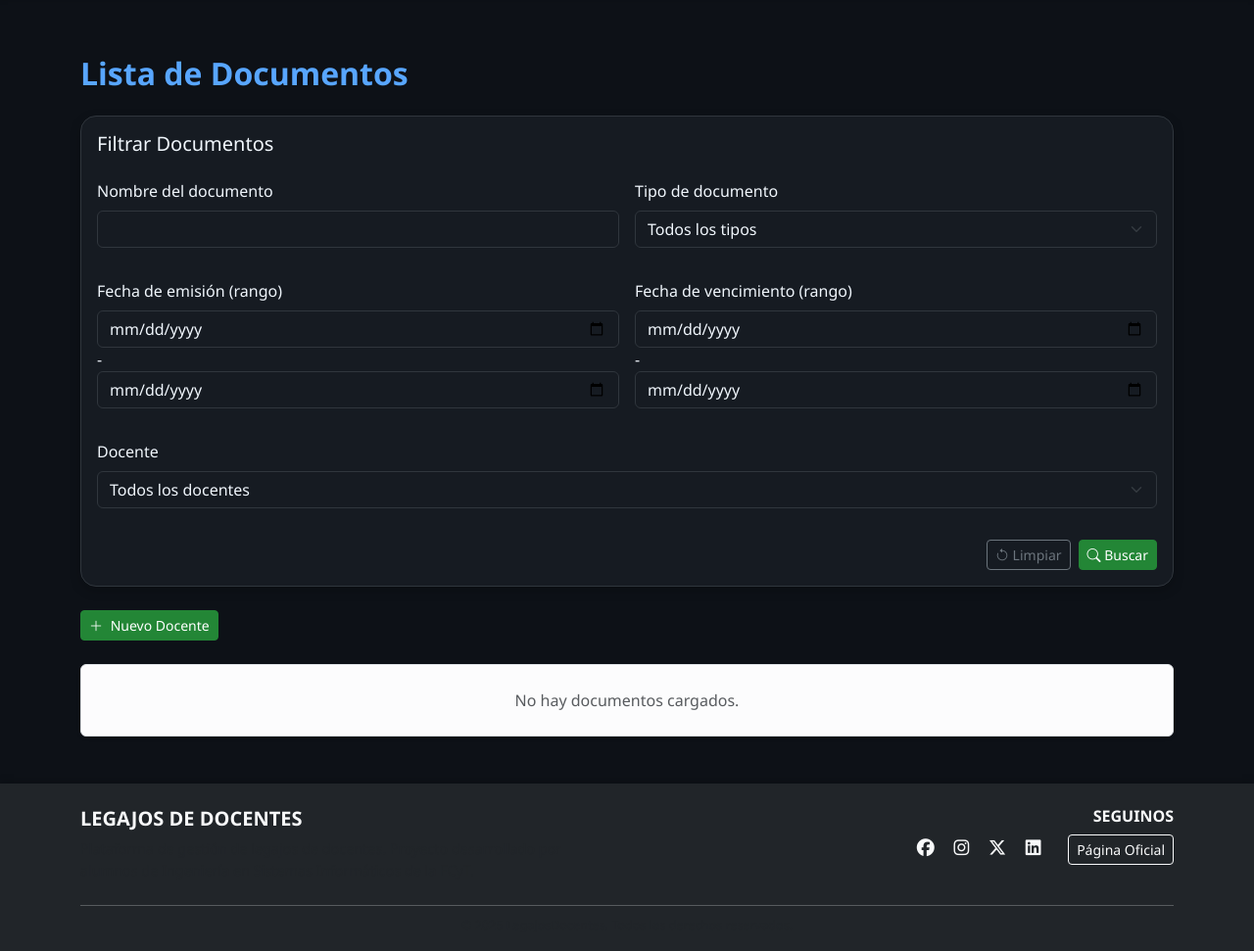
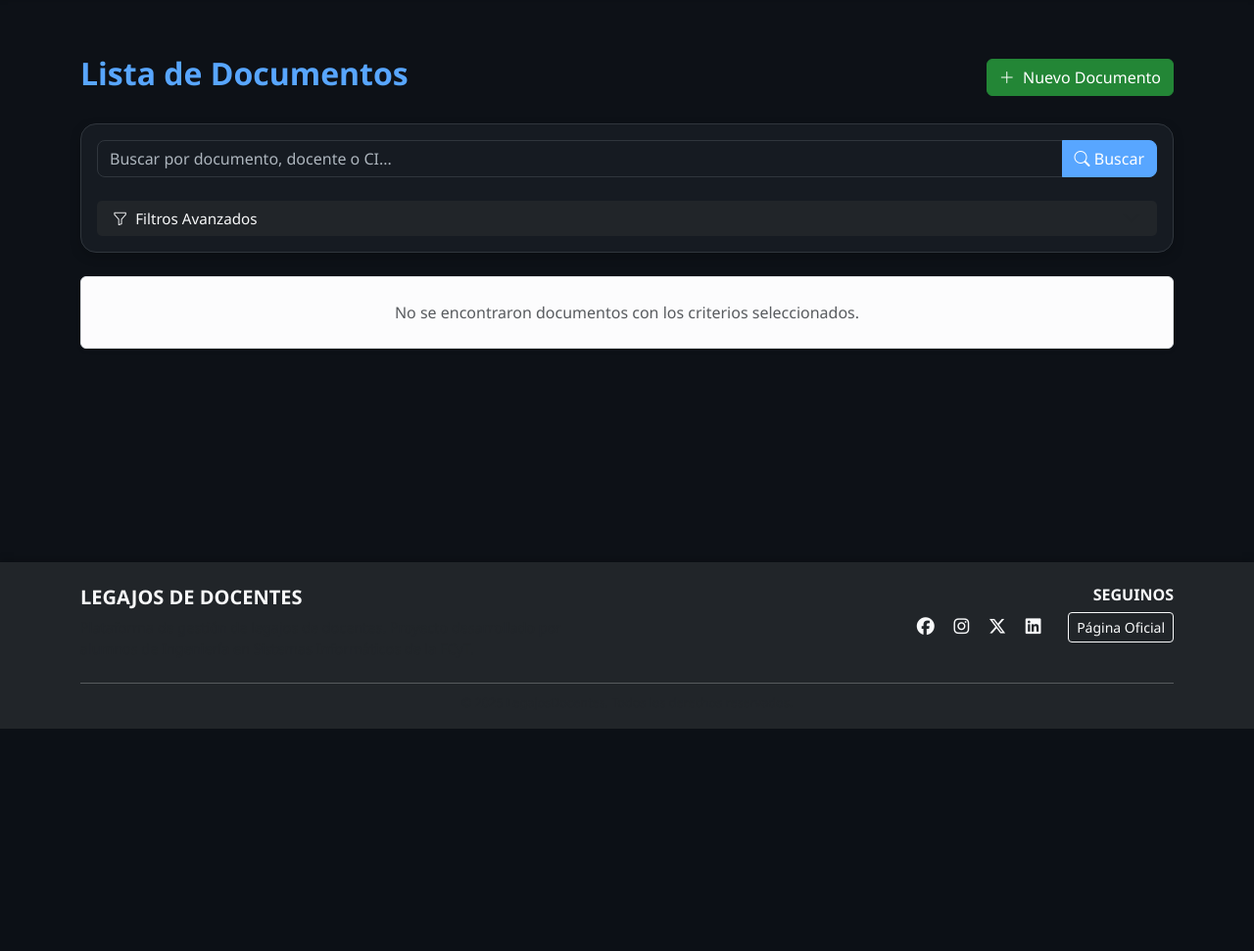
Before and after one commit to ivansosabz/legajos-de-docentes, a Django app: page /docente/documento/ in a window 1280 px wide. Shown: the part 56-1027 px from the top of the page at 98% size. After the commit the page ends 800 px from the top, so only its background shows below. Run offline with Django 5.2, Linux system fonts and the light colour scheme; data that the repository does not hold is empty; some libraries are stand-ins or nearby versions.

Commit message:
acordeo de filtros para el index de documentos

```diff
--- a/legajodedocentes/docente/views.py
+++ b/legajodedocentes/docente/views.py
@@ -75,36 +75,74 @@ def delete(request, id):
 
 # ------------------ DOCUMENTOS ------------------
 
+# def documento(request):
+#     documento_filter = DocumentoFilter(
+#         request.GET,
+#         queryset=Documento.objects.all().order_by('-fecha_emision')
+#     )
+#     query = request.GET.get('search', '')
+#     # documentos_list = Documento.objects.filter(
+#     #     Q(nombre__icontains=query) |
+#     #     Q(docente__nombre__icontains=query) |
+#     #     Q(docente__apellido__icontains=query) |
+#     #     Q(docente__ci__icontains=query) |
+#     #     Q(tipo_documento__nombre__icontains=query)
+#     # ).order_by('-fecha_emision')
+#
+#     paginator = Paginator(documento_filter.qs, DOCUMENTOS_POR_PAGINA)
+#     page = request.GET.get('page')
+#
+#     try:
+#         documentos = paginator.page(page)
+#     except PageNotAnInteger:
+#         documentos = paginator.page(1)
+#     except EmptyPage:
+#         documentos = paginator.page(paginator.num_pages)
+#
+#     return render(request, 'documentos/index.html', {
+#         'documentos': documentos,
+#         # 'query': query,
+#         'filter': documento_filter,
+#     })
 def documento(request):
-    documento_filter = DocumentoFilter(
-        request.GET,
-        queryset=Documento.objects.all().order_by('-fecha_emision')
-    )
-    # query = request.GET.get('search', '')
-    # documentos_list = Documento.objects.filter(
-    #     Q(nombre__icontains=query) |
-    #     Q(docente__nombre__icontains=query) |
-    #     Q(docente__apellido__icontains=query) |
-    #     Q(docente__ci__icontains=query) |
-    #     Q(tipo_documento__nombre__icontains=query)
-    # ).order_by('-fecha_emision')
+    # Obtener parámetros
+    search_query = request.GET.get('search', '')
 
-    paginator = Paginator(documento_filter.qs, DOCUMENTOS_POR_PAGINA)
+    # Base queryset
+    documentos = Documento.objects.select_related(
+        'docente', 'tipo_documento'
+    ).order_by('-fecha_emision')
+
+    # Aplicar búsqueda global si existe
+    if search_query:
+        documentos = documentos.filter(
+            Q(nombre__icontains=search_query) |
+            Q(docente__nombre__icontains=search_query) |
+            Q(docente__apellido__icontains=search_query) |
+            Q(docente__ci__icontains=search_query) |
+            Q(tipo_documento__nombre__icontains=search_query)
+        )
+
+    # Aplicar filtros
+    documento_filter = DocumentoFilter(request.GET, queryset=documentos)
+    documentos_filtrados = documento_filter.qs
+
+    # Paginación
+    paginator = Paginator(documentos_filtrados, DOCUMENTOS_POR_PAGINA)
     page = request.GET.get('page')
 
     try:
-        documentos = paginator.page(page)
+        documentos_paginados = paginator.page(page)
     except PageNotAnInteger:
-        documentos = paginator.page(1)
+        documentos_paginados = paginator.page(1)
     except EmptyPage:
-        documentos = paginator.page(paginator.num_pages)
+        documentos_paginados = paginator.page(paginator.num_pages)
 
     return render(request, 'documentos/index.html', {
-        'documentos': documentos,
-        # 'query': query,
+        'documentos': documentos_paginados,
         'filter': documento_filter,
+        'search_query': search_query,
     })
-
 
 def create_document(request):
     form = DocumentoForm(request.POST or None, request.FILES or None)
--- a/legajodedocentes/templates/documentos/index.html
+++ b/legajodedocentes/templates/documentos/index.html
@@ -1,11 +1,12 @@
+
 {% extends 'layout/base.html' %}
 {% load static %}
 
 {% block title %}Documentos{% endblock %}
 
 {% block content %}
+<div class="container mt-4">
     <!-- Mensajes Flash -->
-  <div class="container mt-4">
     {% if messages %}
         {% for message in messages %}
         <div class="alert alert-{{ message.tags }} alert-dismissible fade show" role="alert">
@@ -15,90 +16,109 @@
         {% endfor %}
     {% endif %}
 
-    <!-- Encabezado -->
-    <h2 class="mb-4">Lista de Documentos</h2>
+    <!-- Encabezado y Controles -->
+    <div class="d-flex justify-content-between align-items-center mb-4">
+        <h2>Lista de Documentos</h2>
+        <a href="{% url 'create_document' %}" class="btn btn-primary">
+            <i class="bi bi-plus-lg me-1"></i> Nuevo Documento
+        </a>
+    </div>
 
-{#    <!-- Barra de Búsqueda -->#}
-{#    <form method="get" action="{% url 'documento' %}" class="mb-4">#}
-{#      {% include 'layout/partials/barra_de_busqueda.html' %}#}
-{#    </form>#}
-    <!-- Formulario de filtros-->
-    {% include 'layout/partials/filtro_documento.html' %}
-    <!-- Botones de Acción -->
-    <div class="mb-4 d-flex justify-content-between align-items-center">
-        <div>
-            <a href="{% url 'create_document' %}" class="btn btn-primary btn-sm">
-                <i class="bi bi-plus-lg me-1"></i> Nuevo Docente
-            </a>
+   <!-- Sistema de Búsqueda y Filtrado -->
+<div class="card mb-4">
+    <div class="card-body">
+        <!-- Formulario principal -->
+        <form method="get">
+            <!-- Barra de Búsqueda Rápida -->
+            <div class="input-group mb-4">
+                <input type="text" name="search" class="form-control"
+                       placeholder="Buscar por documento, docente o CI..."
+                       value="{{ search_query }}">
+                <button class="btn btn-primary" type="submit">
+                    <i class="bi bi-search"></i> Buscar
+                </button>
+            </div>
+
+            <!-- Filtros Avanzados (sin otro form anidado) -->
+            {% include 'layout/partials/filtro_acordeon_documento.html' %}
+        </form>
     </div>
 </div>
 
+
     <!-- Lista de Documentos -->
     {% if documentos %}
-    <div class="row">
+    <div class="row row-cols-1 row-cols-md-2 row-cols-lg-3 g-4">
         {% for documento in documentos %}
-      <div class="col-md-4 mb-4">
-        <div class="card h-100">
+        <div class="col">
+            <div class="card h-100 shadow-sm">
+                <!-- Cabecera de la Card -->
+                <div class="card-header bg-light">
+                    <h5 class="card-title mb-0">{{ documento.nombre }}</h5>
+                </div>
+
                 <!-- Vista previa del documento -->
+                <div class="text-center p-3 border-bottom">
                     {% if documento.archivo %}
                         {% if ".pdf" in documento.archivo.name %}
-              <a href="{{ documento.archivo.url }}" target="_blank" class="text-decoration-none">
-                <div class="card-body text-center">
-                  <i class="bi bi-file-earmark-pdf text-danger" style="font-size: 4rem;"></i>
-                </div>
+                            <a href="{{ documento.archivo.url }}" target="_blank">
+                                <i class="bi bi-file-earmark-pdf text-danger" style="font-size: 3rem;"></i>
                             </a>
                         {% else %}
                             <a href="{{ documento.archivo.url }}" target="_blank">
-                <img src="{{ documento.archivo.url }}" class="card-img-top" alt="Documento" style="height: 250px; object-fit: cover;">
+                                <img src="{{ documento.archivo.url }}" class="img-fluid rounded"
+                                     style="max-height: 150px;" alt="{{ documento.nombre }}">
                             </a>
                         {% endif %}
                     {% else %}
-            <div class="card-body text-center">
-              <i class="bi bi-file-earmark text-muted" style="font-size: 4rem;"></i>
-              <p class="text-muted">Sin archivo</p>
+                        <i class="bi bi-file-earmark text-muted" style="font-size: 3rem;"></i>
+                        <p class="text-muted small mt-2">Sin archivo adjunto</p>
+                    {% endif %}
                 </div>
-          {% endif %}
 
                 <!-- Detalles del documento -->
-          <div class="card-body d-flex flex-column">
-            <h5 class="card-title">{{ documento.nombre }}</h5>
+                <div class="card-body">
+                    <div class="mb-3">
+                        <p class="mb-1"><strong>Tipo:</strong> {{ documento.tipo_documento.nombre }}</p>
+                        <p class="mb-1"><strong>Docente:</strong> {{ documento.docente.nombre_completo }}</p>
+                    </div>
 
-            <div class="mb-2">
-              <small class="d-block"><strong>Emisión:</strong> {{ documento.fecha_emision|date:"d/m/Y" }}</small>
-              <small class="d-block"><strong>Vencimiento:</strong>
+                    <div class="mb-3">
+                        <p class="mb-1"><strong>Emisión:</strong> {{ documento.fecha_emision|date:"d/m/Y" }}</p>
+                        <p class="mb-1">
+                            <strong>Vencimiento:</strong>
                             {% if documento.fecha_vencimiento %}
                                 {{ documento.fecha_vencimiento|date:"d/m/Y" }}
                             {% else %}
-                  Sin fecha
+                                <span class="text-muted">No especificado</span>
                             {% endif %}
-              </small>
+                        </p>
                     </div>
-
-            <div class="mb-3">
-              <small class="d-block"><strong>Docente:</strong> {{ documento.docente.nombre_completo }}</small>
-              <small class="d-block"><strong>Tipo:</strong> {{ documento.tipo_documento.nombre }}</small>
                 </div>
 
                 <!-- Acciones -->
-            <div class="mt-auto d-flex justify-content-between">
+                <div class="card-footer bg-white border-top">
+                    <div class="d-flex justify-content-between">
                         {% if documento.archivo %}
-                <a href="{{ documento.archivo.url }}" target="_blank" class="btn btn-sm btn-light border" title="Ver">
+                        <a href="{{ documento.archivo.url }}" target="_blank"
+                           class="btn btn-sm btn-outline-primary" title="Ver">
                             <i class="bi bi-eye"></i>
                         </a>
                         {% else %}
-                <button class="btn btn-sm btn-light border text-muted" disabled title="Sin archivo">
+                        <span class="btn btn-sm btn-outline-secondary disabled" title="Sin archivo">
                             <i class="bi bi-eye-slash"></i>
-                </button>
+                        </span>
                         {% endif %}
 
-              <a href="{% url 'edit_document' id=documento.id %}" class="btn btn-sm btn-light border" title="Editar">
+                        <a href="{% url 'edit_document' id=documento.id %}"
+                           class="btn btn-sm btn-outline-secondary" title="Editar">
                             <i class="bi bi-pencil"></i>
                         </a>
 
                         <form action="{% url 'delete_document' id=documento.id %}" method="post"
-                    onsubmit="return confirm('¿Estás seguro que deseas eliminar este documento?');">
+                              onsubmit="return confirm('¿Eliminar este documento permanentemente?');">
                             {% csrf_token %}
-                <button type="submit" class="btn btn-sm btn-light border text-danger" title="Eliminar">
+                            <button type="submit" class="btn btn-sm btn-outline-danger" title="Eliminar">
                                 <i class="bi bi-trash"></i>
                             </button>
                         </form>
@@ -110,56 +130,53 @@
     </div>
     {% else %}
     <div class="alert alert-light border text-center shadow-sm py-4">
-      <span class="text-muted">No hay documentos cargados.</span>
+      <span class="text-muted">No se encontraron documentos con los criterios seleccionados.</span>
     </div>
     {% endif %}
 
-    <!-- Paginación Mejorada -->
+    <!-- Paginación -->
     {% if documentos.has_other_pages %}
-    <nav class="mt-4" aria-label="Navegación de documentos">
-      <ul class="pagination justify-content-center mb-0">
-        <!-- Primera página -->
-        <li class="page-item {% if not documentos.has_previous %}disabled{% endif %}">
-          <a class="page-link" href="?page=1{% if request.GET.search %}&search={{ request.GET.search }}{% endif %}"
-             aria-label="Primera página">
+    <nav class="mt-4">
+        <ul class="pagination justify-content-center">
+            {% if documentos.has_previous %}
+                <li class="page-item">
+                    <a class="page-link" href="?page=1{% if search_query %}&search={{ search_query }}{% endif %}"
+                       aria-label="Primera">
                         <span aria-hidden="true">&laquo;&laquo;</span>
                     </a>
                 </li>
-
-        <!-- Página anterior -->
-        <li class="page-item {% if not documentos.has_previous %}disabled{% endif %}">
-          <a class="page-link" href="?page={% if documentos.has_previous %}{{ documentos.previous_page_number }}{% else %}1{% endif %}{% if request.GET.search %}&search={{ request.GET.search }}{% endif %}"
-             aria-label="Página anterior">
+                <li class="page-item">
+                    <a class="page-link" href="?page={{ documentos.previous_page_number }}{% if search_query %}&search={{ search_query }}{% endif %}"
+                       aria-label="Anterior">
                         <span aria-hidden="true">&laquo;</span>
                     </a>
                 </li>
+            {% endif %}
 
-        <!-- Páginas cercanas -->
             {% for num in documentos.paginator.page_range %}
-          {% if num > documentos.number|add:'-2' and num < documentos.number|add:'2' %}
+                {% if num > documentos.number|add:'-3' and num < documentos.number|add:'3' %}
                     <li class="page-item {% if documentos.number == num %}active{% endif %}">
-              <a class="page-link" href="?page={{ num }}{% if request.GET.search %}&search={{ request.GET.search }}{% endif %}">
+                        <a class="page-link" href="?page={{ num }}{% if search_query %}&search={{ search_query }}{% endif %}">
                             {{ num }}
                         </a>
                     </li>
                 {% endif %}
             {% endfor %}
 
-        <!-- Página siguiente -->
-        <li class="page-item {% if not documentos.has_next %}disabled{% endif %}">
-          <a class="page-link" href="?page={% if documentos.has_next %}{{ documentos.next_page_number }}{% else %}{{ documentos.paginator.num_pages }}{% endif %}{% if request.GET.search %}&search={{ request.GET.search }}{% endif %}"
-             aria-label="Página siguiente">
+            {% if documentos.has_next %}
+                <li class="page-item">
+                    <a class="page-link" href="?page={{ documentos.next_page_number }}{% if search_query %}&search={{ search_query }}{% endif %}"
+                       aria-label="Siguiente">
                         <span aria-hidden="true">&raquo;</span>
                     </a>
                 </li>
-
-        <!-- Última página -->
-        <li class="page-item {% if not documentos.has_next %}disabled{% endif %}">
-          <a class="page-link" href="?page={{ documentos.paginator.num_pages }}{% if request.GET.search %}&search={{ request.GET.search }}{% endif %}"
-             aria-label="Última página">
+                <li class="page-item">
+                    <a class="page-link" href="?page={{ documentos.paginator.num_pages }}{% if search_query %}&search={{ search_query }}{% endif %}"
+                       aria-label="Última">
                         <span aria-hidden="true">&raquo;&raquo;</span>
                     </a>
                 </li>
+            {% endif %}
         </ul>
     </nav>
     {% endif %}
--- /dev/null
+++ b/legajodedocentes/templates/layout/partials/filtro_acordeon_documento.html
@@ -0,0 +1,25 @@
+{% load crispy_forms_tags %}
+
+<!-- Acordeón minimalista sin bordes visibles -->
+<div class="accordion border-0" id="filtrosAcordeon" style="--bs-accordion-border-width: 0;">
+    <div class="accordion-item bg-transparent border-0">
+        <h2 class="accordion-header border-0">
+            <button class="accordion-button collapsed bg-dark text-light px-3 py-2 shadow-none"
+                    type="button"
+                    data-bs-toggle="collapse" data-bs-target="#collapseFiltros"
+                    aria-expanded="false" aria-controls="collapseFiltros"
+                    style="font-size: 0.95rem; border: none;">
+                <i class="bi bi-funnel me-2"></i> Filtros Avanzados
+            </button>
+        </h2>
+        <div id="collapseFiltros" class="accordion-collapse collapse border-0"
+             data-bs-parent="#filtrosAcordeon"
+             style="--bs-accordion-border-width: 0;">
+            <div class="accordion-body px-0 py-3">
+                <div class="row g-3 text-light">
+                    {% include 'layout/partials/filtro_documento.html' %}
+                </div>
+            </div>
+        </div>
+    </div>
+</div>
--- a/legajodedocentes/templates/layout/partials/filtro_documento.html
+++ b/legajodedocentes/templates/layout/partials/filtro_documento.html
@@ -1,11 +1,7 @@
 {% load crispy_forms_tags %}
 
-<div class="card mb-4">
-    <div class="card-body">
-        <h5 class="card-title mb-4">Filtrar Documentos</h5>
-        <form method="get" class="row g-3">
-
-            <!-- Fila 1: Nombre y Tipo de Documento -->
+<div class="row g-3">
+    <!-- Fila 1: Nombre y Tipo -->
     <div class="col-md-6">
         {{ filter.form.nombre|as_crispy_field }}
     </div>
@@ -13,30 +9,34 @@
         {{ filter.form.tipo_documento|as_crispy_field }}
     </div>
 
-            <!-- Fila 2: Fechas -->
-            <div class="col-md-6">
-                {{ filter.form.fecha_emision|as_crispy_field }}
-            </div>
-            <div class="col-md-6">
-                {{ filter.form.fecha_vencimiento|as_crispy_field }}
-            </div>
-
-            <!-- Fila 3: Docente -->
-            <div class="col-md-12">
+    <!-- Fila 2: Docente -->
+    <div class="col-12">
         {{ filter.form.docente|as_crispy_field }}
     </div>
 
+    <!-- Fila 3: Fechas -->
+    <div class="col-md-6">
+        <label class="form-label">Rango de Emisión</label>
+        <div class="input-group">
+            {{ filter.form.fecha_emision }}
+        </div>
+    </div>
+    <div class="col-md-6">
+        <label class="form-label">Rango de Vencimiento</label>
+        <div class="input-group">
+            {{ filter.form.fecha_vencimiento }}
+        </div>
+    </div>
+
     <!-- Botones -->
-            <div class="col-12 d-flex justify-content-end">
-                <div class="d-flex gap-2">
-                    <a href="{% url 'documento' %}" class="btn btn-outline-secondary btn-sm">
-                        <i class="bi bi-arrow-counterclockwise"></i> Limpiar
+    <div class="col-12">
+        <div class="d-flex justify-content-end gap-2">
+            <a href="{% url 'documento' %}" class="btn btn-outline-secondary">
+                <i class="bi bi-x-circle me-1"></i> Limpiar
             </a>
-                    <button type="submit" class="btn btn-primary btn-sm">
-                        <i class="bi bi-search"></i> Buscar
+            <button type="submit" class="btn btn-primary">
+                <i class="bi bi-funnel me-1"></i> Filtrar
             </button>
         </div>
     </div>
-        </form>
 </div>
-</div>
```
Also changed, not shown: legajodedocentes/docente/filters.py (+62 -26 lines), legajodedocentes/static/css/styles.css (+33 -0 lines), legajodedocentes/templates/layout/partials/barra_de_busqueda.html (line endings or trailing spaces). Lines whose indentation alone changed are shown as unchanged.
